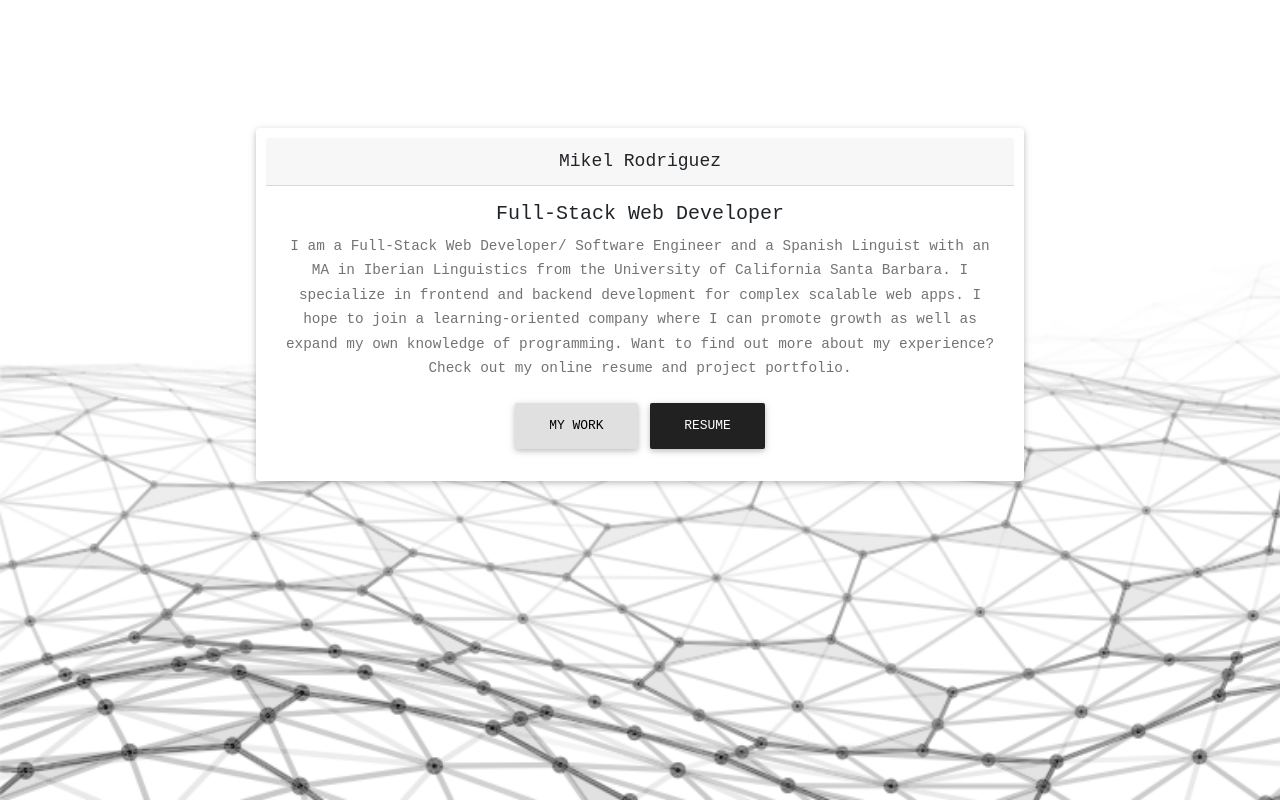
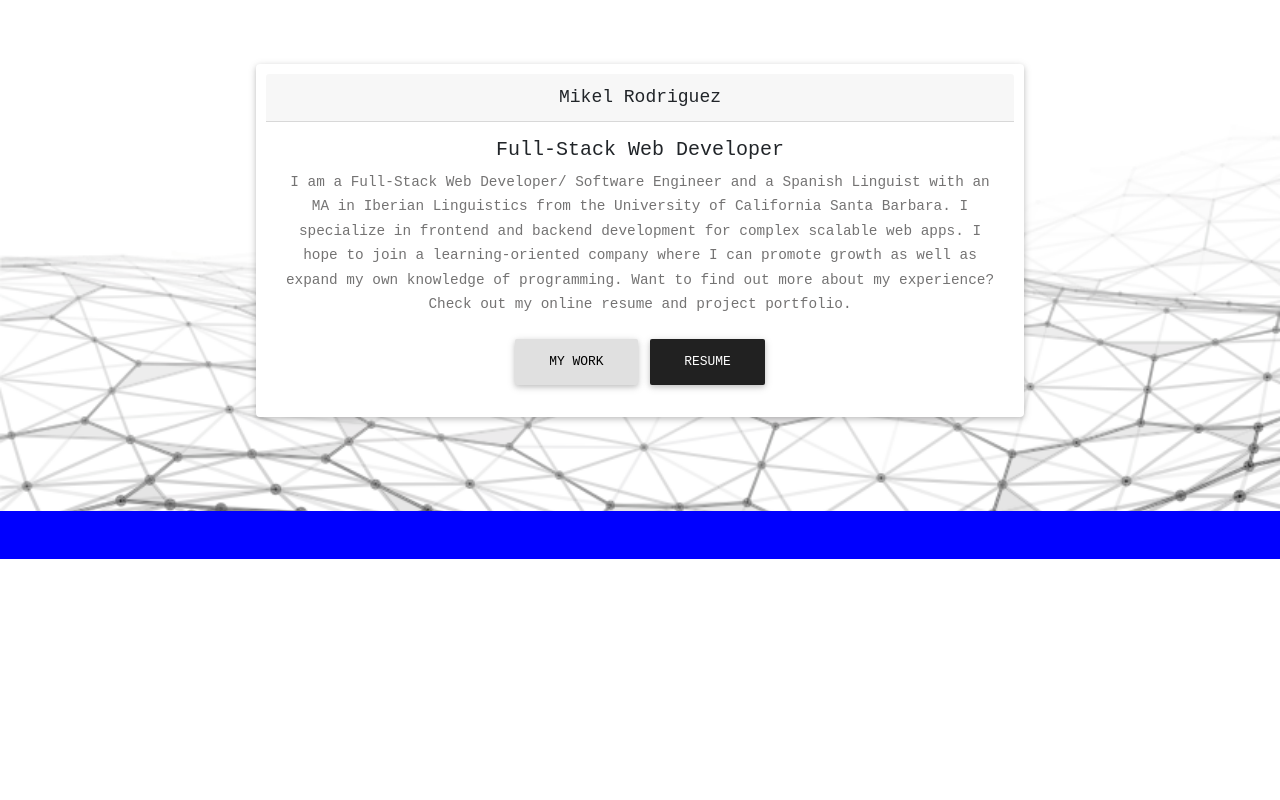
Before and after one commit to MikelTafalla/mikelrv, a React (Create React App) app: page /about in a window 1280 px wide. Built offline with nearby package versions, Linux system fonts and the light colour scheme.

Commit message:
changes css for better dispay of about page

```diff
--- a/src/components/about.css
+++ b/src/components/about.css
@@ -1,16 +1,10 @@
-.test {
+.intro {
     font-family: monospace;
     font-size: 18px;
     line-height: 1.7;
-    background: url("../assets/images/whiteVector.png") no-repeat;
+    background: url("../assets/images/whiteVector.png") no-repeat center;
     background-size: cover;
     background-color: white;
-    position: fixed;
-    top: 0;
-    left: 0;
-    right: 0;
-    bottom: 0;
-    min-width: 100%;
     min-height: 100%;
 }
 
@@ -18,6 +12,13 @@
     margin: auto;
     width: 60%;
     padding: 10px;
-    margin-top: 10%;
+    margin-top: 5%;
+    margin-bottom: 5%;
 
 }
+.tech {
+    background-color: blue;
+}
+.point {
+    color:transparent
+}
--- a/src/components/about.js
+++ b/src/components/about.js
@@ -5,8 +5,8 @@ import "./about.css"
 const About = () => {
     return (
         <React.Fragment>
-             <div></div>
-            <div className="test">
+            <div></div>
+            <div className="intro">
 
                 <div className="card text-center">
                     <div className="card-header">
@@ -19,6 +19,14 @@ const About = () => {
                         <a href="https://drive.google.com/file/d/1FXT9ZzMn6tvFQcJbAZbvFK_7vAgi1Cir/view" className="btn btn-dark" target="_blank" rel="noopener noreferrer">Resume</a>
                     </div>
                 </div>
+                {/* point added for css purposes */}
+                <div className="point">.</div>
+            </div>
+
+            <div className="tech">
+                <br>
+                </br>
+                <br></br>
             </div>
         </React.Fragment>
     );
--- a/src/components/landing.css
+++ b/src/components/landing.css
@@ -1,10 +1,17 @@
-body {
+.container {
     font-family: monospace;
     font-size: 18px;
     line-height: 1.7;
     background-color: #333;
-    background-image: url("../assets/images/blueTechSea.jpg");
-    padding: 25px 50px;
+    background: url("../assets/images/blueTechSea.jpg");
+    background-size: cover;
+    position: fixed;
+    top: 0;
+    left: 0;
+    right: 0;
+    bottom: 0;
+    min-width: 100%;
+    min-height: 100%;
 }
 img {
     padding-bottom: 5%;
```
Also changed, not shown: 1 other file (tests, documents, lock files or other folders).
